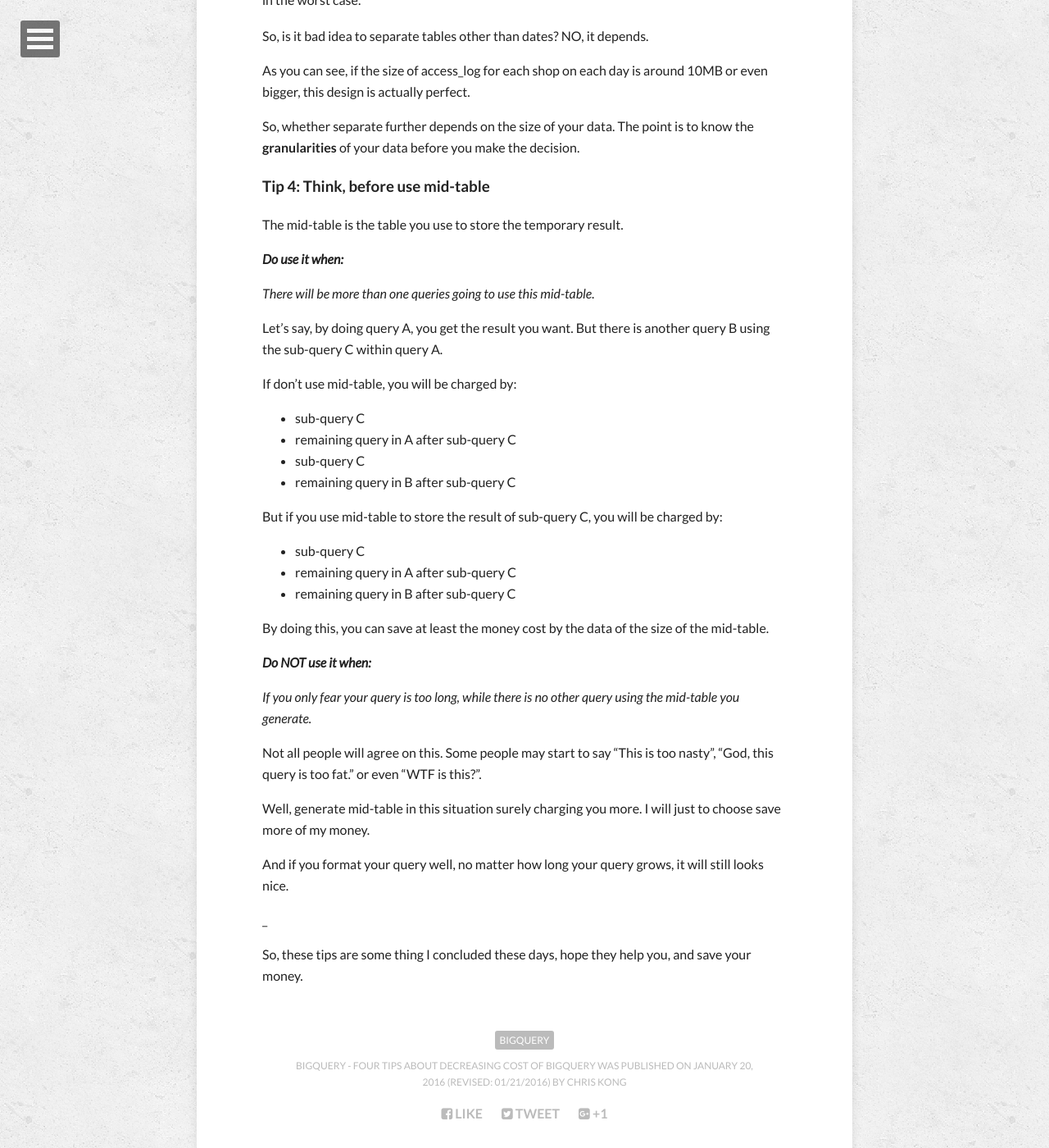
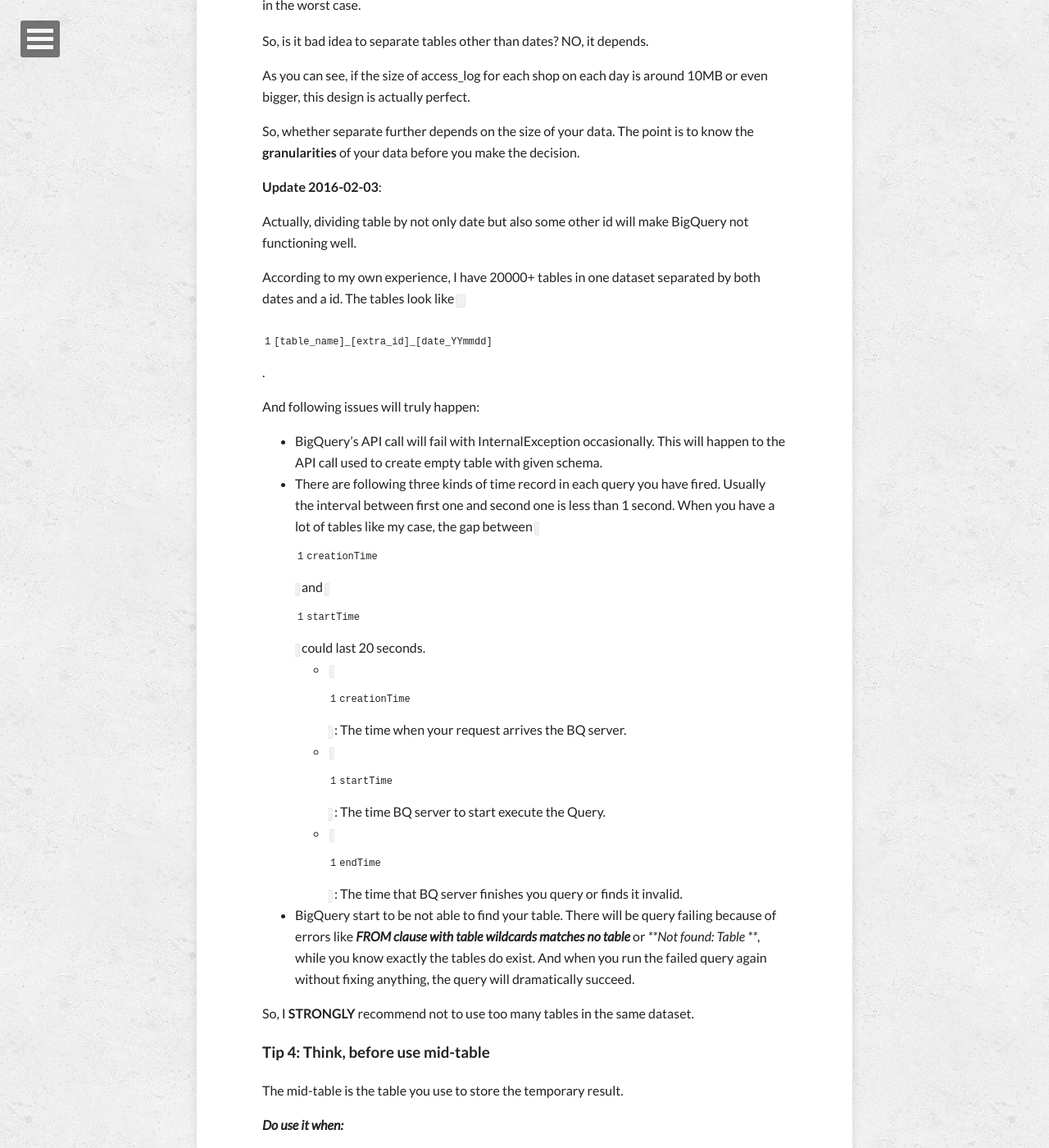
Before and after one commit to visualskyrim/visualskyrim.github.io, a Jekyll site: the page built from _posts/2016-01-20-four-tips-about-decreasing-cost-of-bigquery.md, in a window 1280 px wide and 1400 px high, scrolled down 6592 px. Shown: the whole window at 82% size. Built offline with Jekyll 4.4.1, drawn with Linux system fonts in a browser that asks for light colours; nearby versions of some CDN libraries; comment, search, counter and statistics services are not loaded; some of the changed text lies outside the part shown.

Commit message:
update post

```diff
--- a/_posts/2016-01-20-four-tips-about-decreasing-cost-of-bigquery.md
+++ b/_posts/2016-01-20-four-tips-about-decreasing-cost-of-bigquery.md
@@ -2,7 +2,7 @@
 layout: post
 title: "BigQuery - Four Tips about Decreasing Cost of BigQuery"
 description: "Design carefully or it will make you poor"
-modified: 2016-01-21
+modified: 2016-02-03
 tags: BigQuery
 category: Snippets
 image:
@@ -12,6 +12,8 @@ image:
 comments: true
 share: true
 ---
+
+> **UPDATE 2016-02-03:** Change of the opinion of deviding table into smaller ones.
 
 BigQuery is a very powerful data analytics service.
 A very heavy query on massive data may only take seconds in BigQuery.
@@ -213,6 +215,24 @@ this design is actually perfect.
 So, whether separate further depends on the size of your data.
 The point is to know the **granularities** of your data before you make the decision.
 
+**Update 2016-02-03**:
+
+Actually, dividing table by not only date but also some other id will make BigQuery not functioning well.
+
+According to my own experience, I have 20000+ tables in one dataset separated by both dates and a id.
+The tables look like `[table_name]_[extra_id]_[date_YYmmdd]`.
+
+And following issues will truly happen:
+
+- BigQuery's API call will fail with InternalException occasionally. This will happen to the API call used to create empty table with given schema.
+- There are following three kinds of time record in each query you have fired. Usually the interval between first one and second one is less than 1 second. When you have a lot of tables like my case, the gap between `creationTime` and `startTime` could last 20 seconds.
+  - `creationTime`: The time when your request arrives the BQ server.
+  - `startTime`: The time BQ server to start execute the Query.
+  - `endTime`: The time that BQ server finishes you query or finds it invalid.
+- BigQuery start to be not able to find your table. There will be query failing because of errors like ***FROM clause with table wildcards matches no table*** or ***Not found: Table ***, while you know exactly the tables do exist. And when you run the failed query again without fixing anything, the query will dramatically succeed.
+
+So, I **STRONGLY** recommend not to use too many tables in the same dataset.
+
 
 ### Tip 4: Think, before use mid-table
 
@@ -256,6 +276,7 @@ And if you format your query well, no matter how long your query grows,
 it will still looks nice.
 
 
+
 _
 
 
```
